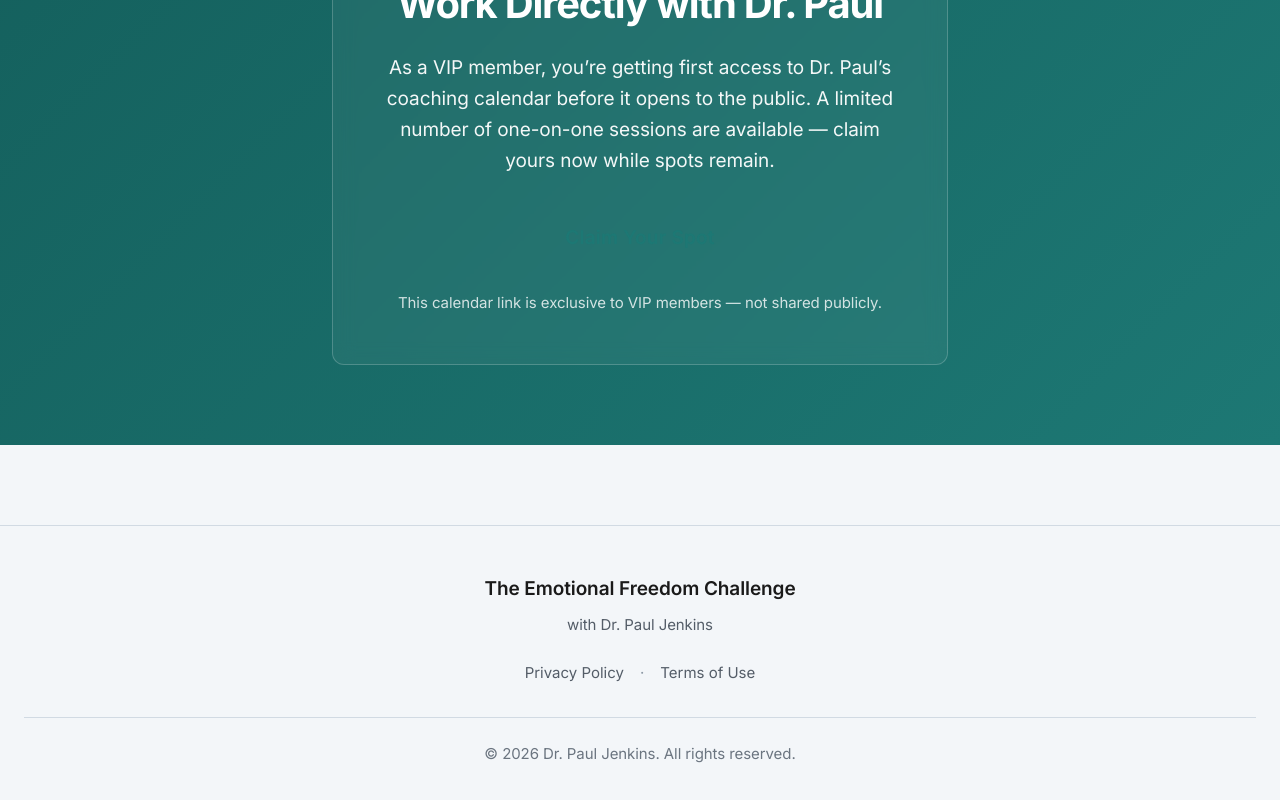
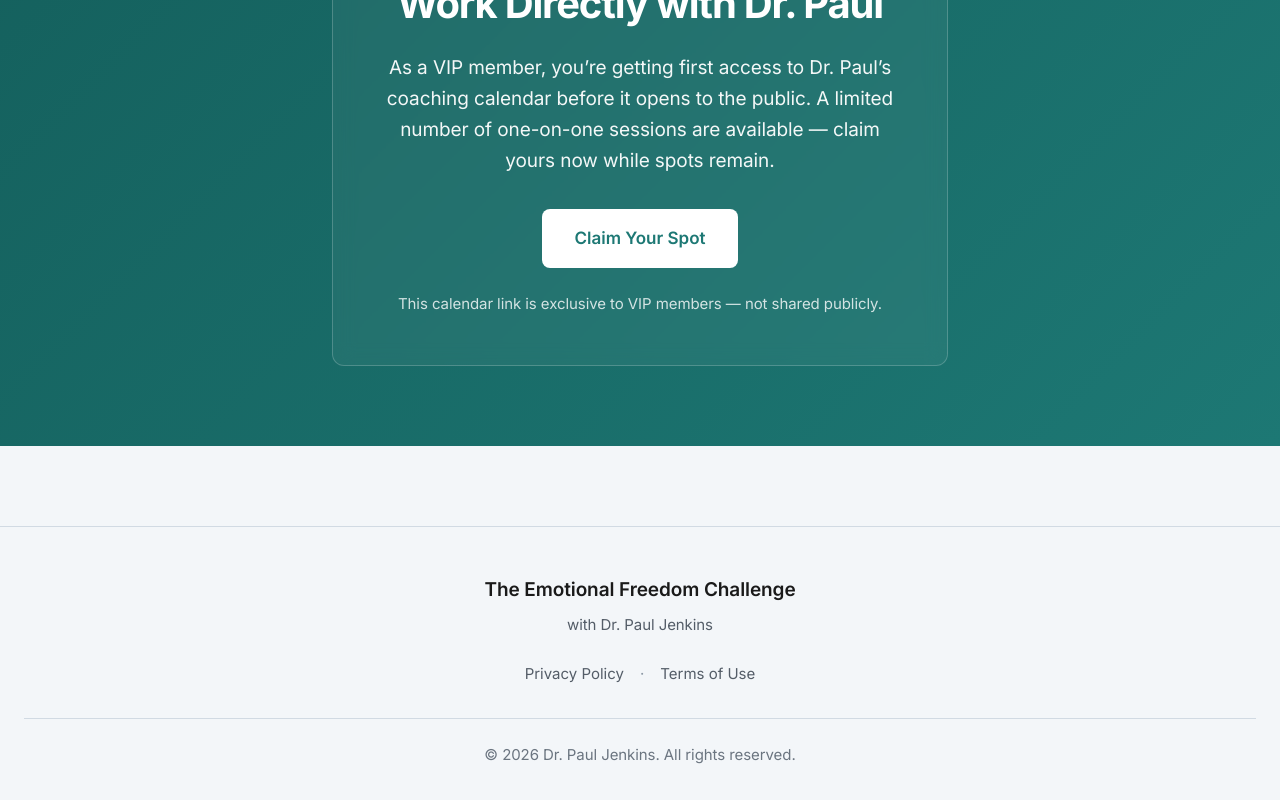
Before and after one commit to rbradshaw9/emotionalfreedomchallenge, a Next.js app: page /replay/efc-vip-7a9f3k in a window 1280 px wide. Shown: the part 1703-2503 px from the top of the page. Built offline with nearby package versions, Linux system fonts and the light colour scheme.

Commit message:
Fix CTA button visibility: use scoped CSS Module class instead of global

```diff
--- a/app/replay/efc-vip-7a9f3k/page.module.css
+++ b/app/replay/efc-vip-7a9f3k/page.module.css
@@ -248,13 +248,19 @@
   margin-bottom: var(--space-6);
 }
 
-.coachingCTA .button {
+.coachingButton {
+  display: inline-block;
   background-color: var(--color-white);
   color: var(--color-primary);
   font-weight: var(--font-semibold);
+  padding: var(--space-4) var(--space-8);
+  border-radius: var(--radius-md);
+  font-size: var(--text-base);
+  text-decoration: none;
+  transition: all 0.2s ease;
 }
 
-.coachingCTA .button:hover {
+.coachingButton:hover {
   background-color: var(--color-gray-100);
   transform: translateY(-2px);
   box-shadow: 0 8px 16px rgba(0, 0, 0, 0.2);
--- a/app/replay/efc-vip-7a9f3k/page.tsx
+++ b/app/replay/efc-vip-7a9f3k/page.tsx
@@ -188,7 +188,7 @@ function ReplayPageInner() {
                   href="https://calendly.com/placeholder"
                   target="_blank"
                   rel="noopener noreferrer"
-                  className="button button-lg"
+                  className={styles.coachingButton}
                 >
                   Claim Your Spot
                 </a>
```
